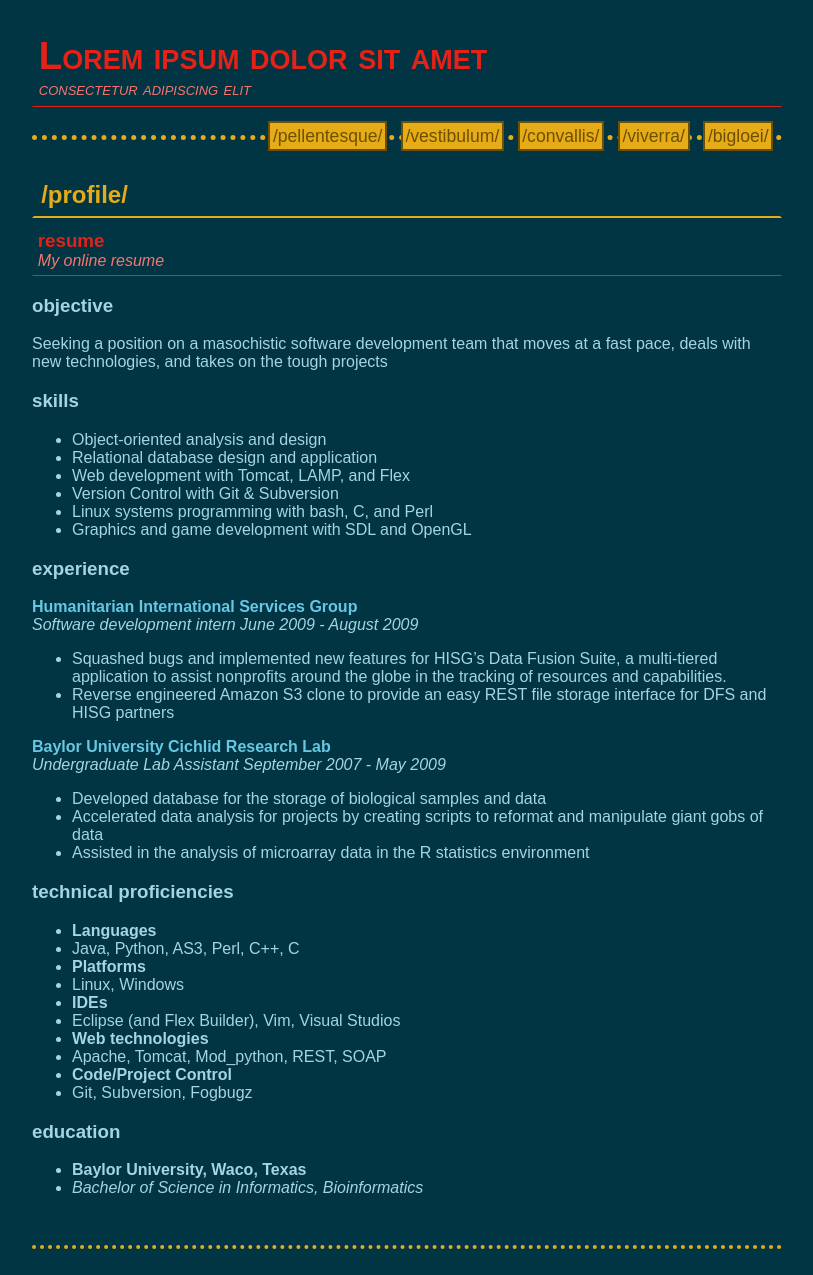
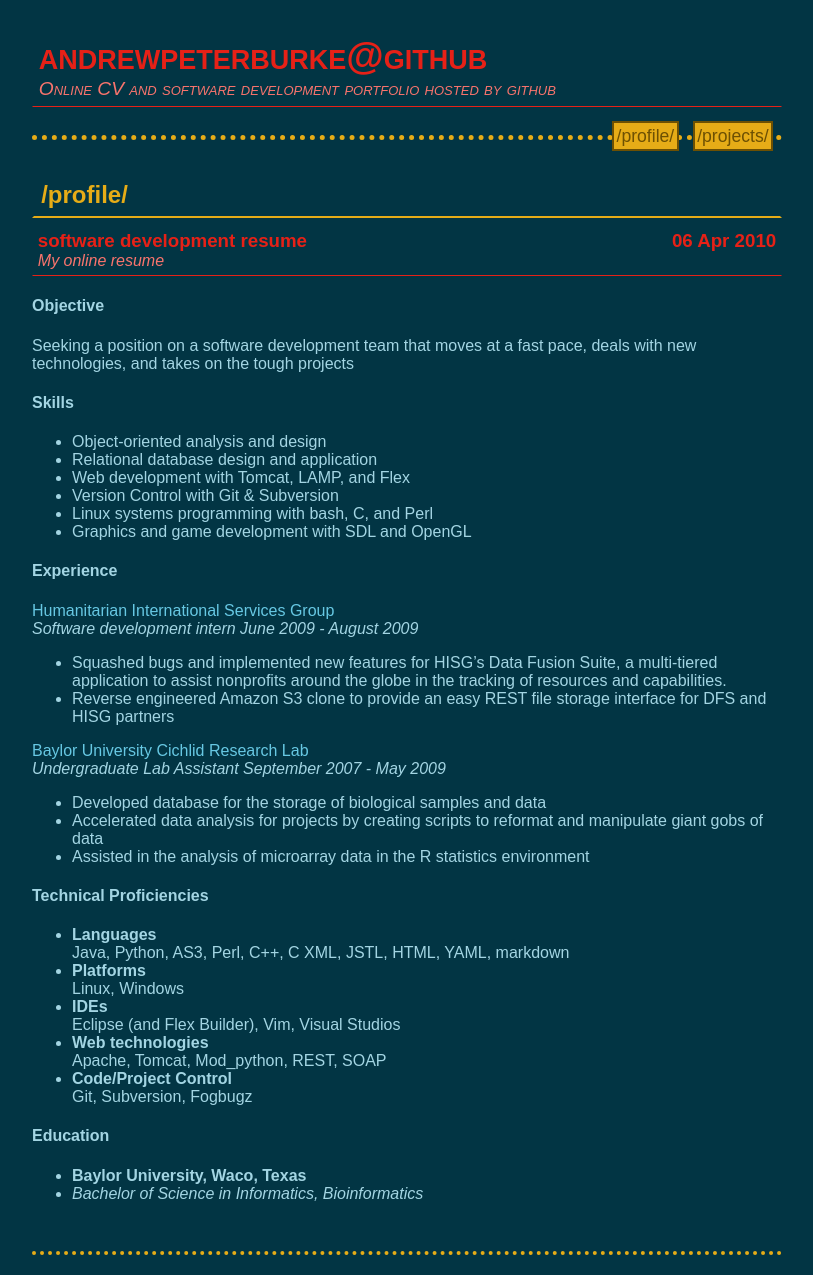
Before and after one commit to apburke/andrewpeterburke.github.com, a Jekyll site: the page built from _posts/2010-04-06-resume.markdown, in a window 1280 px wide. Shown: the whole page, without its empty margins (233-1046 px from the left). Built offline with Jekyll 4.4.1, drawn with Linux system fonts in a browser that asks for light colours.

Commit message:
Added title, description, branches, and resume

```diff
--- a/_config.yml
+++ b/_config.yml
@@ -1,6 +1,6 @@
 pygments : true
 permalink : none
 auto: true
-title: Lorem ipsum dolor sit amet
-description: consectetur adipiscing elit
-branches: [pellentesque, vestibulum, convallis, viverra, bigloei]
+title: andrewpeterburke@github
+description: Online CV and software development portfolio hosted by github
+branches: [profile, projects]
--- a/resume.markdown
+++ b/_posts/2010-04-06-resume.markdown
@@ -1,14 +1,14 @@
 ---
 layout : post
 branch: profile
-title : resume
+title : software development resume
 description: My online resume
 ---
 
-### objective
-Seeking a position on a masochistic software development team that moves at a fast pace, deals with new technologies, and takes on the tough projects
+#### Objective
+Seeking a position on a software development team that moves at a fast pace, deals with new technologies, and takes on the tough projects
 
-### skills
+#### Skills
 * Object-oriented analysis and design
 * Relational database design and application
 * Web development with Tomcat, LAMP, and Flex
@@ -16,30 +16,31 @@ Seeking a position on a masochistic software development team that moves at a fa
 * Linux systems programming with bash, C, and Perl
 * Graphics and game development with SDL and OpenGL
 
-### experience
-[**Humanitarian International Services Group**](http://hisg.org "HISG home page")
+#### Experience
+[Humanitarian International Services Group](http://hisg.org "HISG home page")
 *Software development intern June 2009 - August 2009*
 * Squashed bugs and implemented new features for HISG's Data Fusion Suite, a multi-tiered application to assist nonprofits around the globe in the tracking of resources and capabilities.
 * Reverse engineered Amazon S3 clone to provide an easy REST file storage interface for DFS and HISG partners
 
-[**Baylor University Cichlid Research Lab**](https://bearspace.baylor.edu/Patrick_Danley/www/The_Danley_Lab/The_Danley_Lab.html "The Danley Lab")
+[Baylor University Cichlid Research Lab](https://bearspace.baylor.edu/Patrick_Danley/www/The_Danley_Lab/The_Danley_Lab.html "The Danley Lab")
 *Undergraduate Lab Assistant September 2007 - May 2009*
 * Developed database for the storage of biological samples and data
 * Accelerated data analysis for projects by creating scripts to reformat and manipulate giant gobs of data
 * Assisted in the analysis of microarray data in the R statistics environment
 
-### technical proficiencies
+#### Technical Proficiencies
 * **Languages**
-* Java, Python, AS3, Perl, C++, C
+  Java, Python, AS3, Perl, C++, C
+  XML, JSTL, HTML, YAML, markdown
 * **Platforms**
-* Linux, Windows
+  Linux, Windows
 * **IDEs**
-* Eclipse (and Flex Builder), Vim, Visual Studios
+  Eclipse (and Flex Builder), Vim, Visual Studios
 * **Web technologies**
-* Apache, Tomcat, Mod_python, REST, SOAP
+  Apache, Tomcat, Mod_python, REST, SOAP
 * **Code/Project Control**
-* Git, Subversion, Fogbugz
+  Git, Subversion, Fogbugz
 
-### education
+#### Education
 * **Baylor University, Waco, Texas**
 * *Bachelor of Science in Informatics, Bioinformatics*
```
Also changed, not shown: 1 other file.
